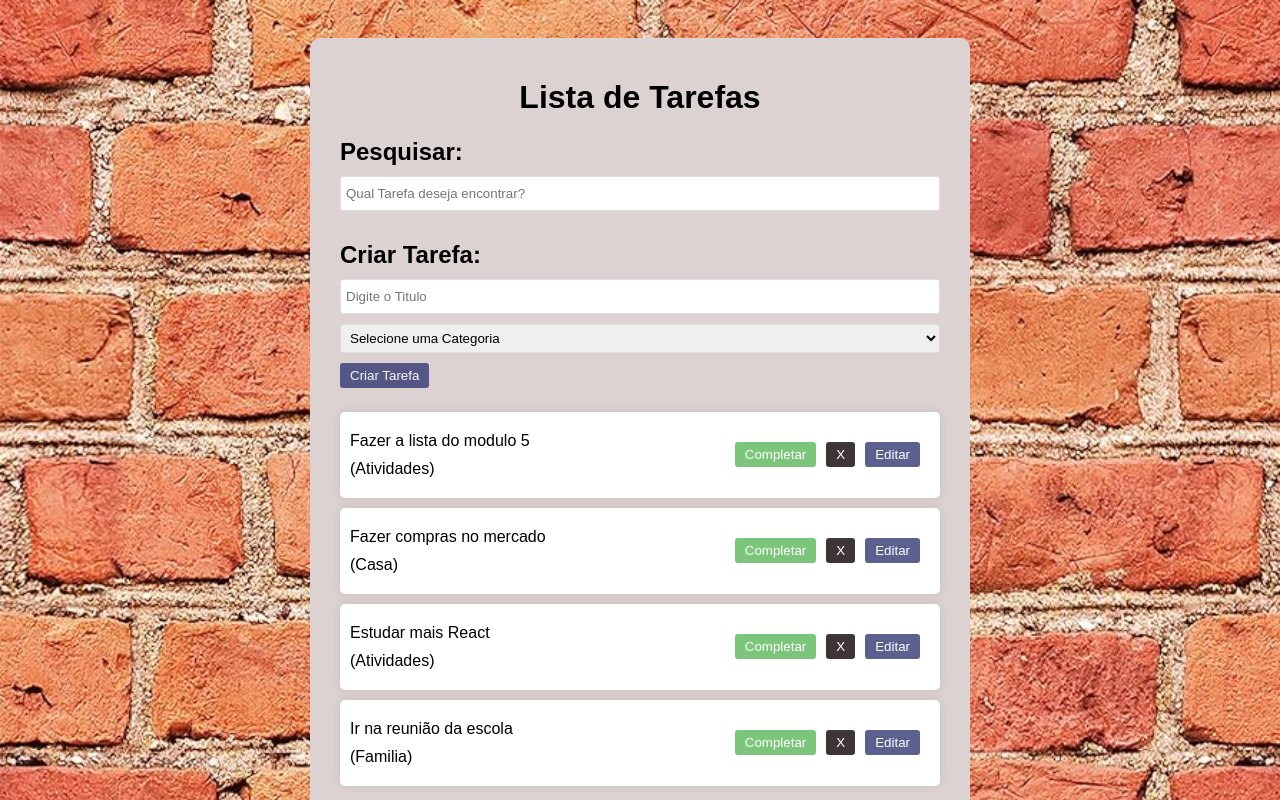
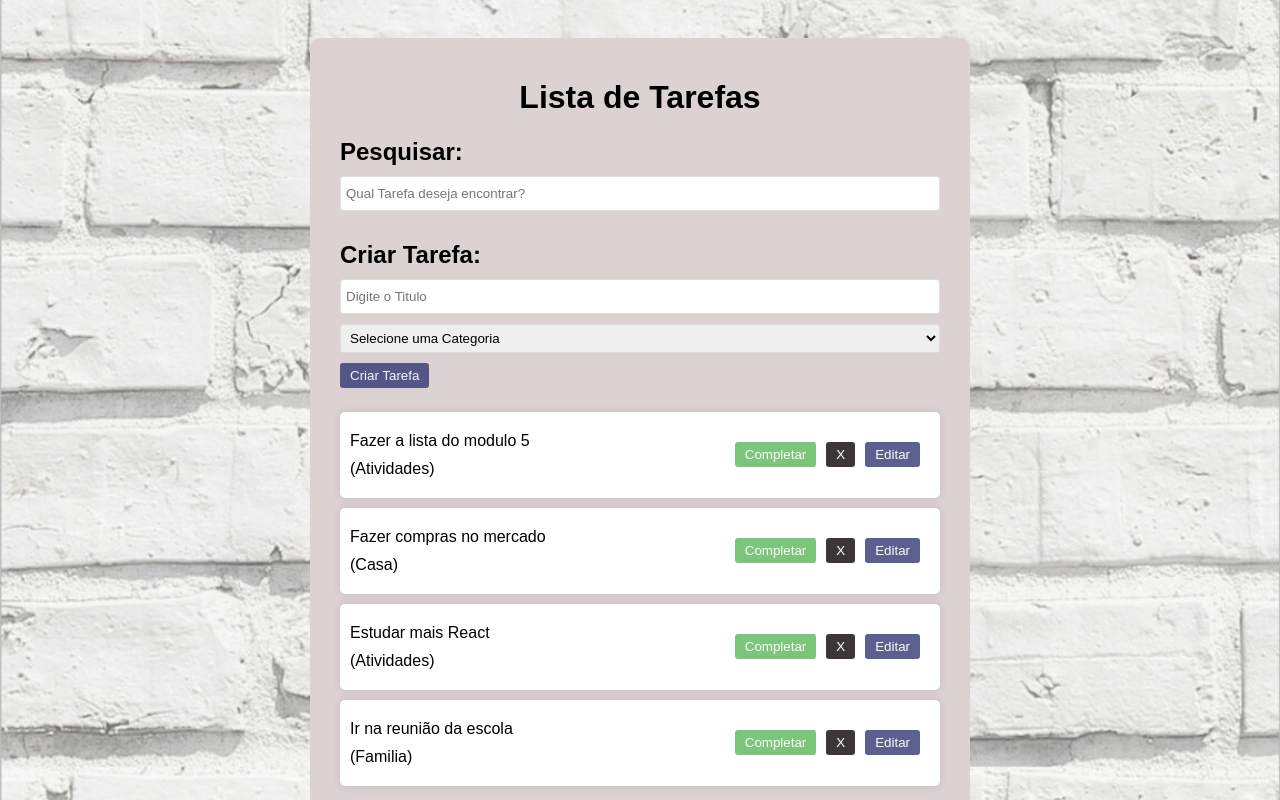
Before and after one commit to isaabellepontes/ListadeTarefasM5, a React (Vite) app: page / in a window 1280 px wide. Shown: the top 800 px of the page. Built offline with nearby package versions, Linux system fonts and the light colour scheme.

Commit message:
Feat: Alterando imagem de fundo

```diff
--- a/src/App.css
+++ b/src/App.css
@@ -3,7 +3,7 @@ body{
     background-color: #f4f4f4;
     padding: 30px;
     color: #000000;
-    background-image: url('/public/tijolo.jpg');
+    background-image: url('/public/tijolinho.jpg');
     background-position: center;
     background-size: cover;
 }
```
